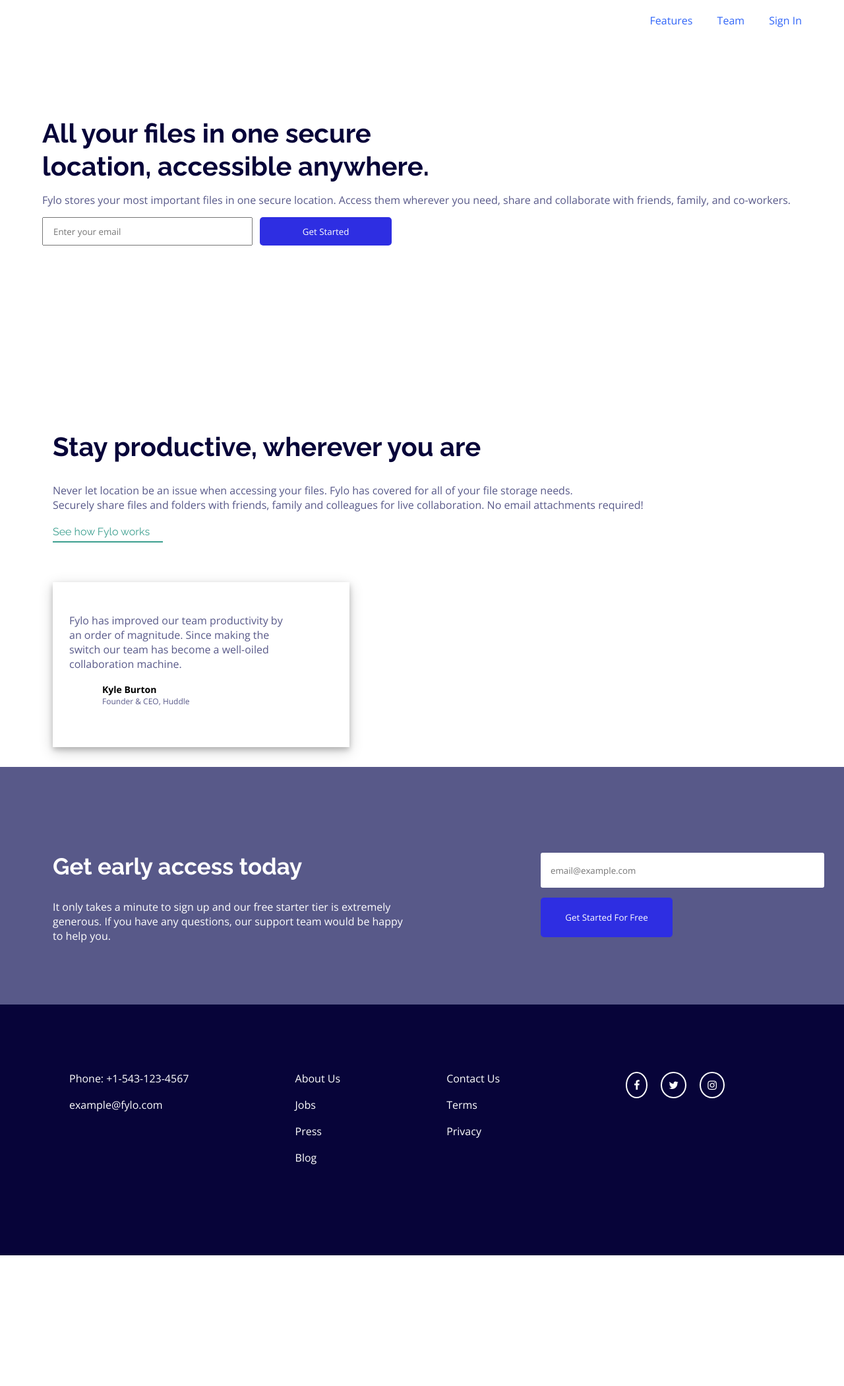
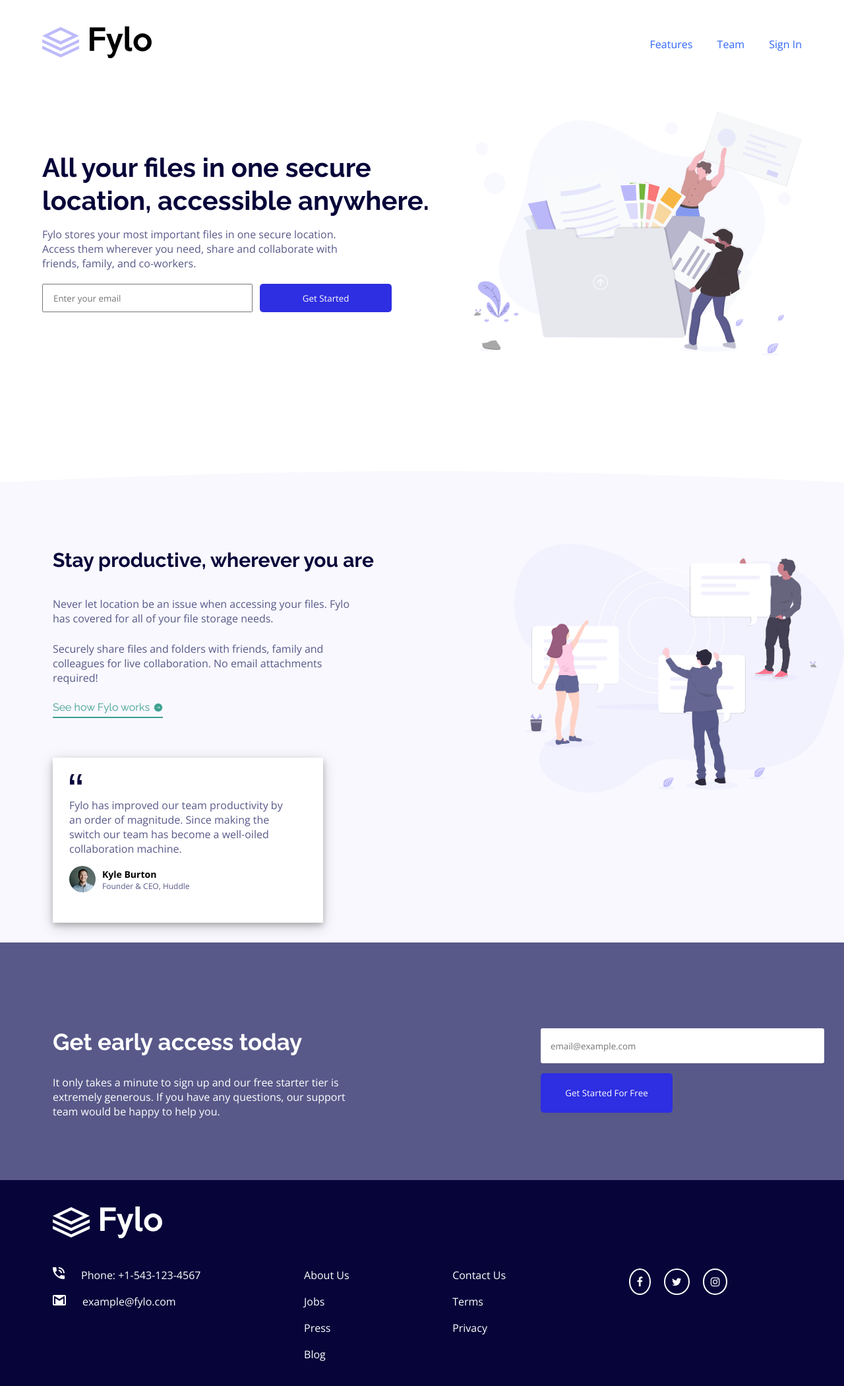
Before and after one commit to Ayo-JB-CODE/fylo-landing-page, a plain HTML site: page index.html in a window 1280 px wide. Shown: the top 2100 px of the page at 66% size. Before the commit the page ends 1902 px from the top, so only its background shows below. Drawn offline with nearby package versions, Linux system fonts and the light colour scheme.

Commit message:
The name of the folder was changed and it affected all the images. Now resolved

```diff
--- a/index.html
+++ b/index.html
@@ -20,7 +20,7 @@
 <main>
   <section class="nav">
     <div class="nav-left">
-      <a href="#"><img src="/fylo-landing-page-with-two-column-layout-master/images/logo.svg" alt="" class="logo"></a>
+      <a href="#"><img src="/fylo-landing-page/images/logo.svg" alt="" class="logo"></a>
     </div>
     <div class="nav-right">
       <a href="#"><p>Features</p></a>
@@ -45,7 +45,7 @@
       </div>
     </div>
     <div class="hero-right">
-      <img src="/fylo-landing-page-with-two-column-layout-master/images/illustration-1.svg" alt="" width="500px">
+      <img src="/fylo-landing-page/images/illustration-1.svg" alt="" width="500px">
     </div>
   </section>
   <section class="section-2">
@@ -61,18 +61,18 @@
 
         <div class="sec-2-link">
           <a href="#">See how Fylo works</a>
-          <img src="/fylo-landing-page-with-two-column-layout-master/images/icon-arrow.svg" alt="">
+          <img src="/fylo-landing-page/images/icon-arrow.svg" alt="">
         </div>
         <hr>
       </div>
       <div class="testimony">
-        <img src="/fylo-landing-page-with-two-column-layout-master/images/icon-quotes.svg" alt="">
+        <img src="/fylo-landing-page/images/icon-quotes.svg" alt="">
         <div class="testimony-text">
           <p>Fylo has improved our team productivity by <br> an order of magnitude. Since
             making the <br> switch our team has become a well-oiled collaboration machine.</p>
         </div>
         <div class="testifier">
-          <img src="/fylo-landing-page-with-two-column-layout-master/images/avatar-testimonial.jpg" alt="">
+          <img src="/fylo-landing-page/images/avatar-testimonial.jpg" alt="">
           <div class="testifier-data">
             <p class="name">Kyle Burton</p>
             <p class="title">Founder & CEO, Huddle</p>
@@ -81,7 +81,7 @@
       </div>
     </div>
     <div class="section-2-right">
-      <img src="/fylo-landing-page-with-two-column-layout-master/images/illustration-2.svg" alt="" width="500px">
+      <img src="/fylo-landing-page/images/illustration-2.svg" alt="" width="500px">
     </div>
   </section>
   <section class="contact">
@@ -99,12 +99,12 @@
   </section>
   <footer>
     <div class="footer-logo">
-      <img class="image" src="/fylo-landing-page-with-two-column-layout-master/images/logo.svg" alt="">
+      <img class="image" src="/fylo-landing-page/images/logo.svg" alt="">
     </div>
     <div class="footer-others">
       <div class="row1">
-        <p><span><img src="/fylo-landing-page-with-two-column-layout-master/images/icon-phone.svg" alt=""></span>Phone: +1-543-123-4567</p>
-        <p><span><img src="/fylo-landing-page-with-two-column-layout-master/images/icon-email.svg" alt=""></span>example@fylo.com</p>
+        <p><span><img src="/fylo-landing-page/images/icon-phone.svg" alt=""></span>Phone: +1-543-123-4567</p>
+        <p><span><img src="/fylo-landing-page/images/icon-email.svg" alt=""></span>example@fylo.com</p>
       </div>
       <div class="row2">
         <p>About Us</p>
--- a/style.css
+++ b/style.css
@@ -12,7 +12,7 @@
     width: 90%;
     justify-content: space-between;
     margin: auto;
-    margin-top: 20px;
+    margin-top: 40px;
 }
 .nav-right{
     display: flex;
@@ -40,6 +40,9 @@ a{
     display: flex;
     flex-direction: column;
 }
+/* .hero-right img{
+    margin-left: 150px;
+} */
 .writeup h1{
     font-size: 40px;
     font-weight: 700;
@@ -50,7 +53,8 @@ a{
     color: hsl(243, 87%, 12%);
 }
 .hero-page p{
-    margin-bottom: 15px;
+    margin-bottom: 20px;
+    margin-right: 200px;
     font-size: 16px;
     font-weight: 400;
     color: hsl(238, 22%, 44%);
@@ -76,6 +80,7 @@ a{
 /* Section 2 styling */
 .section-2{
     display: flex;
+    background-image: url(/fylo-landing-page/images/bg-curve-desktop.svg);
     background-repeat: no-repeat;
     background-position: center;
     background-size: cover;
@@ -90,12 +95,16 @@ a{
     color: hsl(238, 22%, 44%);
 }
 .writeup-2 h1{
-    font-size: 40px;
+    font-size: 30px;
     font-weight: 700;
     font-family: "Raleway", sans-serif;
     line-height: 50px;
     margin-bottom: 30px;
     color: hsl(243, 87%, 12%);
+}
+.writeup-2 p{
+    margin-right: 150px;
+    margin-block-end: 1.5em;
 }
 .section-2 a{
     margin-right: 5px;
@@ -115,7 +124,7 @@ hr{
     border: 0.1px solid;
 }
 .testimony{
-    width: 400px;
+    width: 360px;
     height: 200px;
     background-color: white;
     box-shadow: 0 4px 8px 0 rgba(0, 0, 0, 0.2), 0 6px 20px 0 rgba(0, 0, 0, 0.19);
@@ -172,6 +181,7 @@ hr{
 .contact-text p{
     font-size: 16px;
     font-weight: 400;
+    margin-right: 80px;
 }
 .contact-input{
     display: flex;
@@ -265,6 +275,8 @@ footer{
     }
     .hero-page p{
         margin-bottom: 40px;
+        margin-right: 40px;
+        margin-left: 40px;
         line-height: 25px;
     }
     .input-field{
@@ -300,6 +312,7 @@ footer{
     .writeup-2 p{
         text-align: left;
         margin-block-end: 1.5em;
+        margin-right: 80px;
     }
     .writeup-2 hr{
         margin: auto;
@@ -342,6 +355,11 @@ footer{
         font-size: 25px;
         margin-top: 50px;
     }
+    .contact-text p{
+        margin-right: 80px;
+        margin-left: 80px;
+        line-height: 25px;
+    }
     .contact-input{
         width: 100%;
         display: flex;
@@ -351,18 +369,20 @@ footer{
         margin: auto;
     }
     .contact-input-field{
-        margin-bottom: 15px;
-        width: 350px;
+        margin-bottom: 12px;
+        width: 300px;
         height: 50px;
     }
     #contact-btn{
         height: 45px;
+        width: 330px;
     }
     footer{
         height: 700px;
     }
-    .footer-logo{
-        margin-bottom: 20px;
+    .footer-logo img{
+        /* margin-bottom: 10px; */
+        width: 250px;
     }
     .footer-others{
         display: flex;
@@ -373,6 +393,7 @@ footer{
     }
     .row1, .row2, .row3, .row4{
         margin-bottom: 30px;
+        font-size: 20px;
     }
     .row4{
         align-items: center;
```
